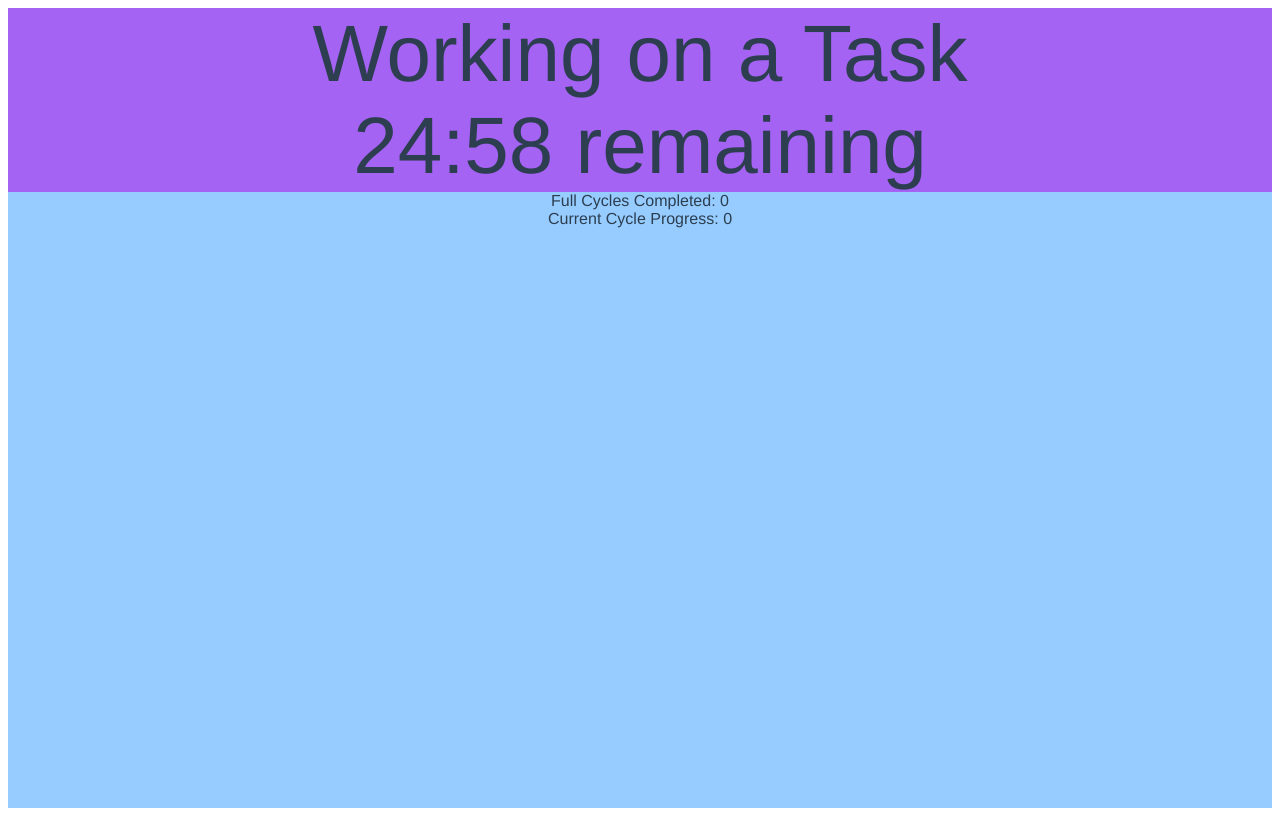
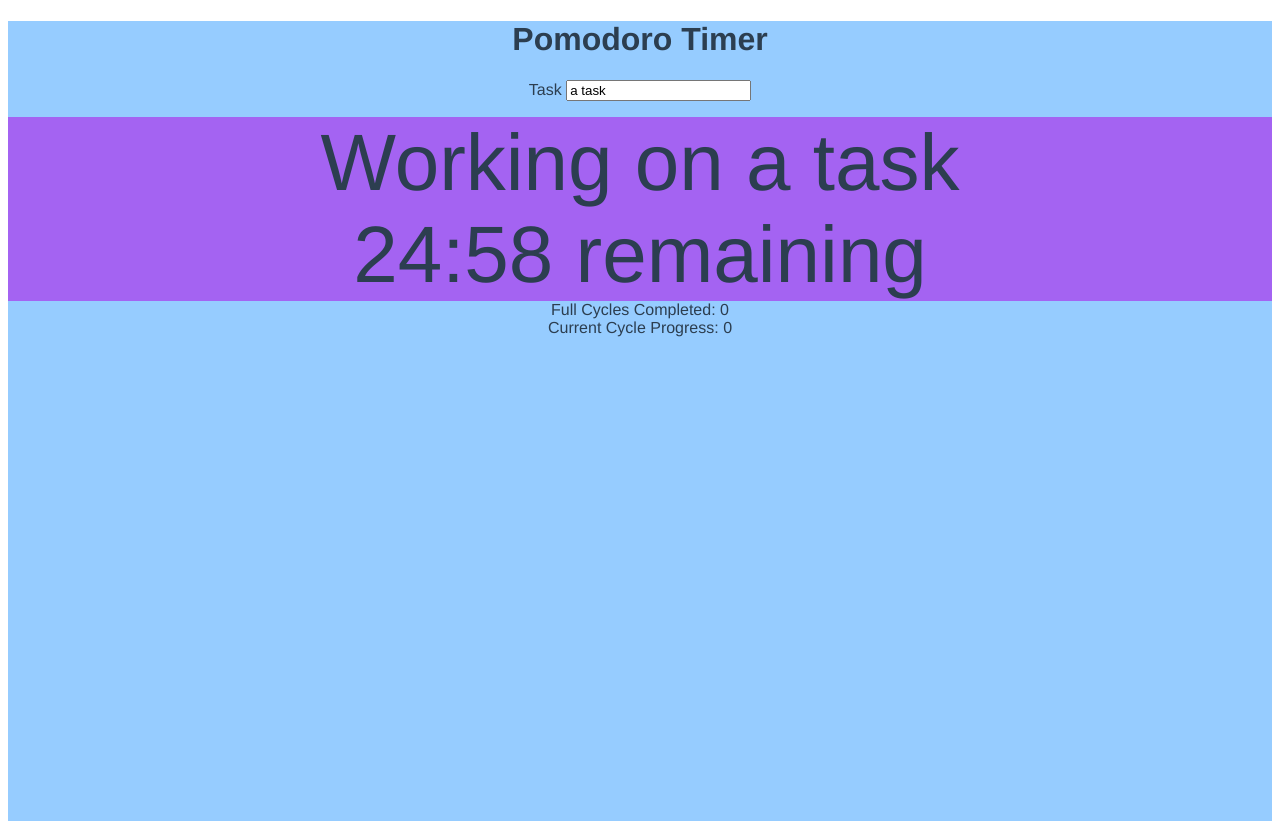
Before and after one commit to AlexanderLindsay/PomodoroTimerDemo, a Vue app: page / in a window 1280 px wide. Both pictures are taken after a click on the button "Start". Built offline with nearby package versions, Linux system fonts and the light colour scheme.

Commit message:
add a label to the task
- add a way for the user to change the name of the task

```diff
--- a/src/App.vue
+++ b/src/App.vue
@@ -1,6 +1,12 @@
 <template>
   <div id="app">
-    <pomodoro-timer label="a Task" v-bind:sections="pomodoroSections"></pomodoro-timer>
+    <h1>Pomodoro Timer</h1>
+    <div class="field">
+      <label>Task
+        <input v-model="task">
+      </label>
+    </div>
+    <pomodoro-timer v-bind:label="task" v-bind:sections="pomodoroSections"></pomodoro-timer>
   </div>
 </template>
 
@@ -15,6 +21,7 @@
   },
 })
 export default class App extends Vue {
+  task: string = "a task";
   pomodoroSections = [
     PomodoroSection.work(25),
     PomodoroSection.break(5),
@@ -38,4 +45,8 @@
   background-color: #96CCFF;
   height: 100%;
 }
+
+.field {
+  margin-bottom: 1em;
+}
 </style>
--- a/src/components/pomodoro-timer.vue
+++ b/src/components/pomodoro-timer.vue
@@ -3,7 +3,7 @@
         <div class="content" v-bind:class="contentClass">
             <template v-if="isRunning()">
                 <div>
-                    {{ activity }}
+                    {{ activity }} {{ label }}
                 </div>
                 <div>
                     <display-seconds v-bind:total-seconds="remainingSeconds"></display-seconds>
@@ -81,10 +81,10 @@
         this.activity = '';
         if (section.timerType === TimerType.Work) {
             this.contentClass = { working: true };
-            this.activity = `Working on ${this.label}`;
+            this.activity = 'Working on ';
         } else if (section.timerType === TimerType.Break) {
             this.contentClass = { break: true };
-            this.activity = `Taking a Break from ${this.label}`;
+            this.activity = 'Taking a Break from ';
         }
 
         this.remainingSeconds = section.seconds;
```
